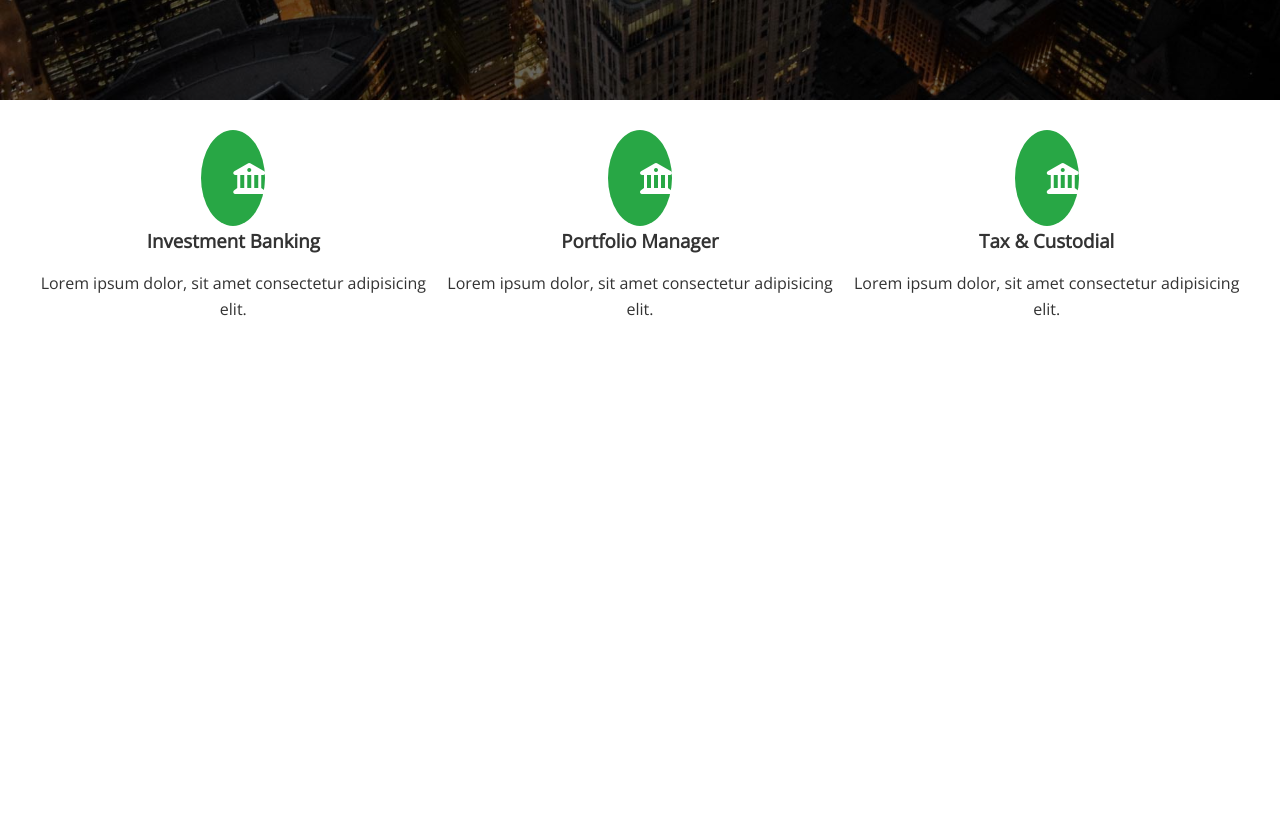
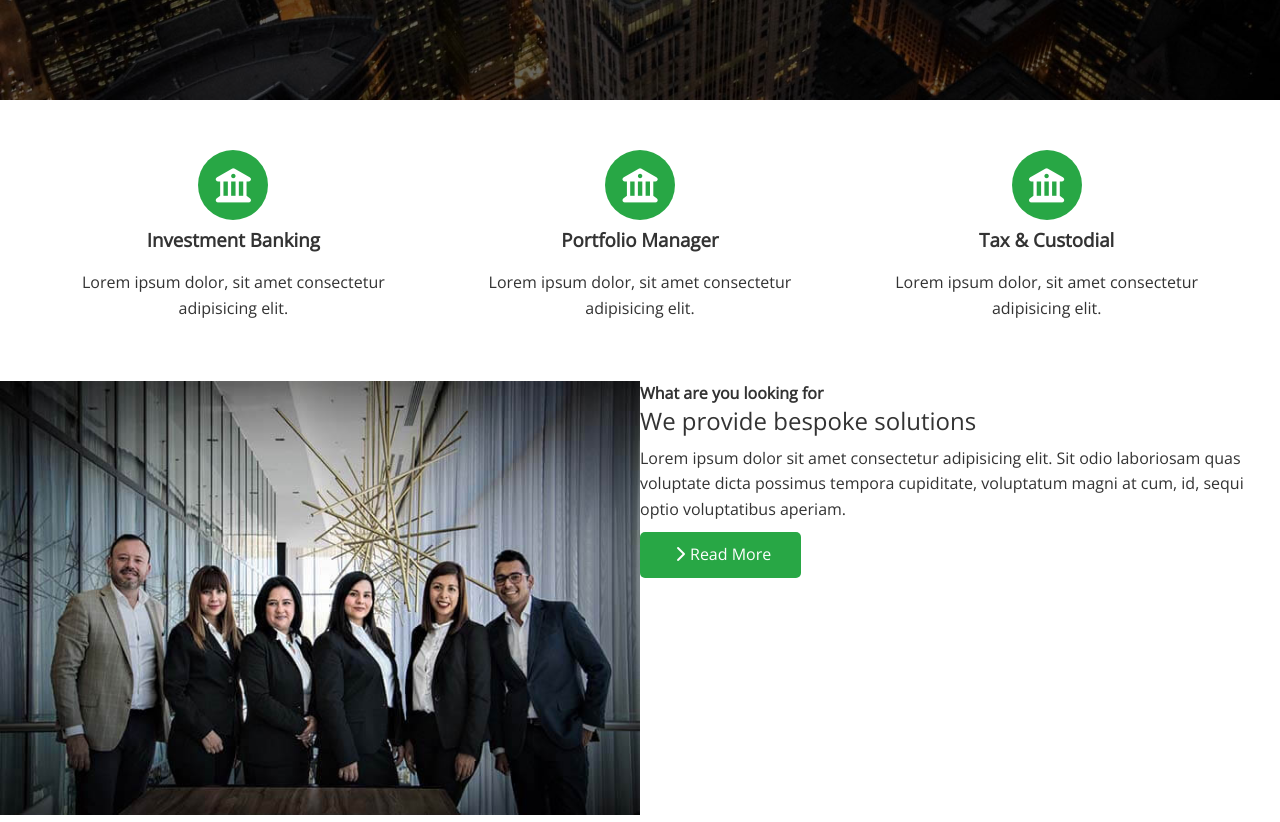
Before and after one commit to joshswa/coreledger, a plain HTML site: page index.html in a window 1280 px wide. Shown: the part 700-1522 px from the top of the page. Before the commit the page ends 1062 px from the top, so only its background shows below. Drawn offline with nearby package versions, Linux system fonts and the light colour scheme.

Commit message:
about image

```diff
--- a/css/style.css
+++ b/css/style.css
@@ -96,6 +96,8 @@ img {
 
 .hero .content h1 {
     font-size: 55px;
+    font-weight: lighter;
+    font-style: italic;
 }
 
 .hero content p {
@@ -142,10 +144,20 @@ img {
 
 .icons i {
     background-color: #28a745;
+    padding: 35px;
+    height: 40px;
+    border-radius: 50%;
+    display: flex;
+    justify-content: center;
+    align-items: center;
+    font-size: 2.2rem;
     color:#fff;
-    padding: 2rem;
-    text-align: center;
-    border-radius: 50%;
-    /* margin-bottom: 15px; */
+    margin-bottom: 5px;
+}
 
+.card{
+    display: flex;
+    flex-direction: column;
+    justify-content: center;
+    align-items: center;
 }
--- a/css/utilities.css
+++ b/css/utilities.css
@@ -15,3 +15,37 @@
     justify-content: center;
     height: 100%;
 }
+
+.flex-items > div {
+    padding: 20px;
+}
+
+/* Flex Columns */
+.flex-columns .row {
+    display: flex;
+    flex-direction: row;
+    flex-wrap: wrap;
+    width: 100%;
+}
+
+.flex-columns .column {
+    display: flex;
+    flex-direction: column;
+    flex-basis: 100%;
+    flex: 1;
+}
+
+.flex-columns .column .column-1,
+.flex-columns .column .column-2 {
+    height: 100%;
+}
+
+.flex-columns img {
+    width: 100%;
+    height: 100%;
+}
+
+/* .flex-columns .row{
+    display: flex;
+    flex-direction: row;
+} */
--- a/index.html
+++ b/index.html
@@ -36,24 +36,25 @@
     </header>
 
     <main>
+        <!-- About Icons -->
         <section id="about" class="icons bg-light">
             <div class="flex-items">
-                <div>
-                    <i class="fas fa-university fa-2x"></i>
+                <div class="card">
+                    <i class="fa-solid fa-building-columns"></i>
                     <div>
                         <h3>Investment Banking</h3>
                         <p>Lorem ipsum dolor, sit amet consectetur adipisicing elit.</p>
                     </div>
                 </div>
-                <div>
-                    <i class="fas fa-university fa-2x"></i>
+                 <div class="card">
+                    <i class="fa-solid fa-building-columns"></i>
                     <div>
                         <h3>Portfolio Manager</h3>
                         <p>Lorem ipsum dolor, sit amet consectetur adipisicing elit.</p>
                     </div>
                 </div>
-                <div>
-                    <i class="fas fa-university fa-2x"></i>
+                 <div class="card">
+                    <i class="fa-solid fa-building-columns"></i>
                     <div>
                         <h3>Tax & Custodial</h3>
                         <p>Lorem ipsum dolor, sit amet consectetur adipisicing elit.</p>
@@ -62,6 +63,28 @@
 
             </div>
         </section>
+
+        <!-- About Solutions -->
+         <section class="solutions flex-columns">
+            <div class="row">
+                <div class="column">
+                    <div class="column-1">
+                        <img src="./images/home/people.jpg" alt="People">
+                    </div>
+                </div>
+                <div class="column">
+                    <div class="column-2 bg-primary">
+                            <h4>What are you looking for</h4>
+                            <h2>We provide bespoke solutions</h2>
+                            <p>
+                                Lorem ipsum dolor sit amet consectetur adipisicing elit. Sit odio laboriosam quas voluptate dicta possimus tempora cupiditate, voluptatum magni at cum, id, sequi optio voluptatibus aperiam.
+                            </p>
+                             <a href="#" class="btn btn-outline"><i class="fas fa-chevron-right"></i>Read More</a>
+                    </div>
+                    </div>
+                </div>
+            </div>
+         </section>
     </main>
 </body>
 </html>
```
